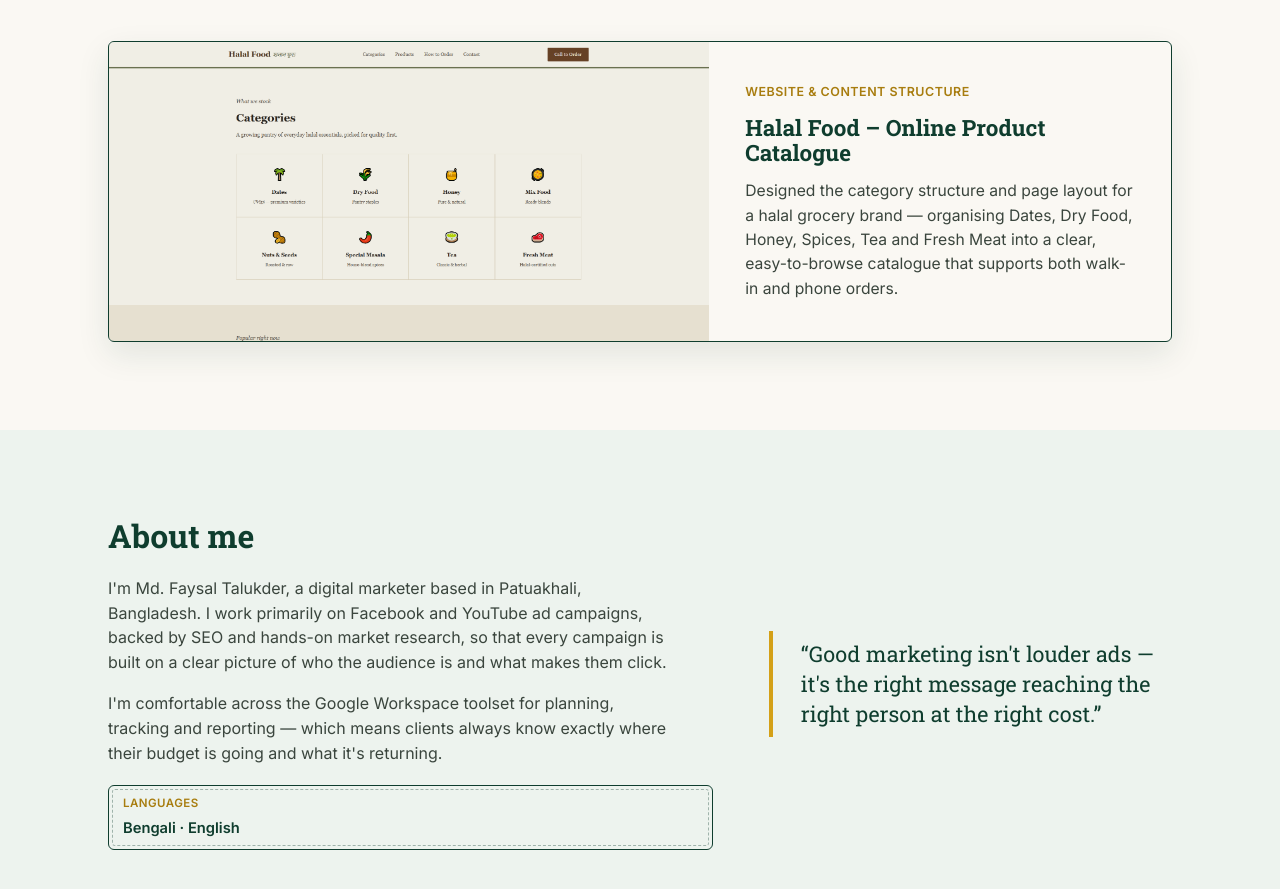
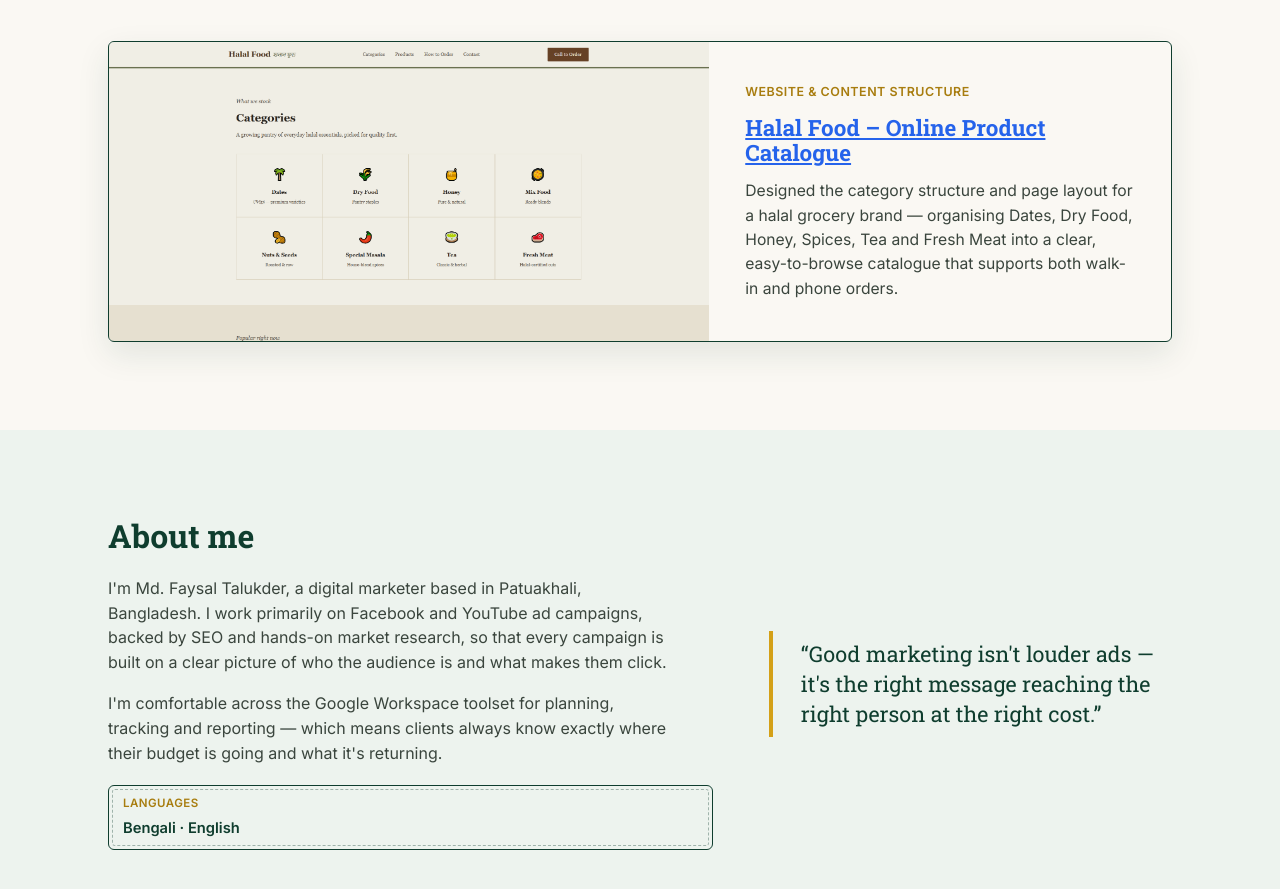
Before and after one commit to faysaltalukder36-arch/faysal-digital, a plain HTML site: page index.html in a window 1280 px wide. Shown: the part 1452-2341 px from the top of the page. Drawn offline with Linux system fonts and the light colour scheme.

Commit message:
Update style.css

```diff
--- a/style.css
+++ b/style.css
@@ -383,3 +383,13 @@ a:focus-visible, button:focus-visible{
   outline:2px solid var(--gold-dark);
   outline-offset:3px;
 }
+/* Work section link styles */
+.work-details h3 a {
+  color: #2563eb;
+  text-decoration: underline;
+  transition: color 0.2s ease;
+}
+
+.work-details h3 a:hover {
+  color: #1d4ed8;
+}
```
